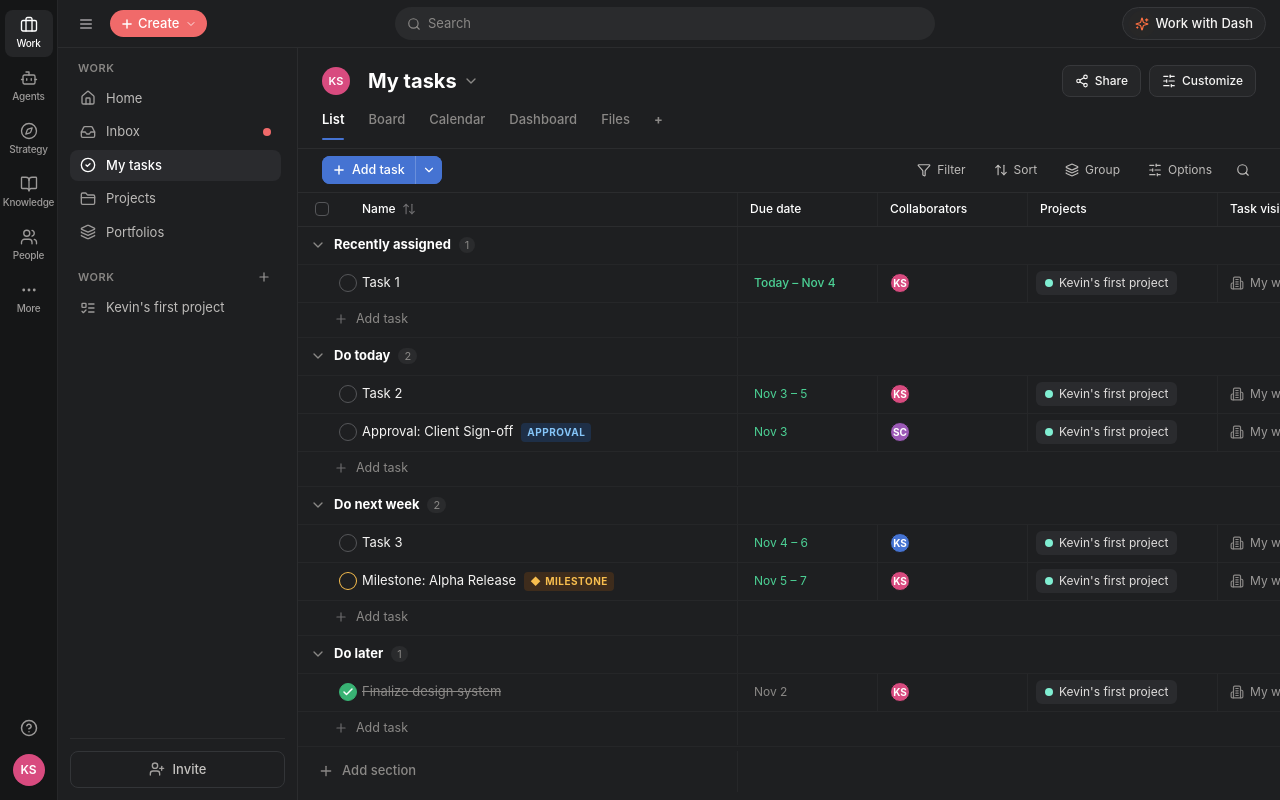
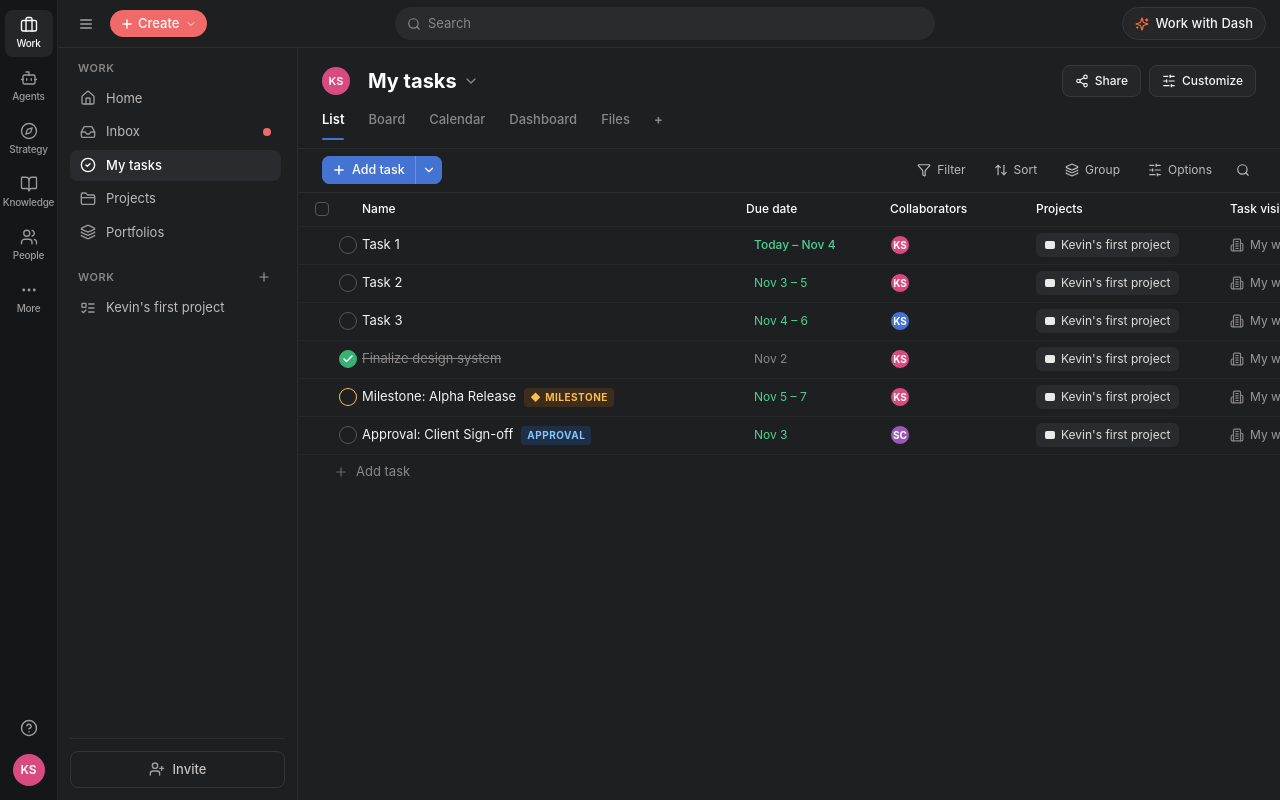
Before and after one commit to kkevinsm/KIZUNA-Project-Management-Tools, a Next.js app: page /my-tasks in a window 1280 px wide. Built offline with nearby package versions, Linux system fonts and the light colour scheme.

Commit message:
fix(my-tasks): clean default ungrouped view, fix vertical sticky header overlap, and remove table vertical borders

```diff
--- a/src/components/tasks/TaskList.tsx
+++ b/src/components/tasks/TaskList.tsx
@@ -119,7 +119,7 @@ export default function TaskList({
   const [filterMode, setFilterMode] = useState<string>('all'); // default to 'all' or 'incomplete'
   const [sortField, setSortField] = useState<string>('none');
   const [sortDirection, setSortDirection] = useState<'asc' | 'desc'>('asc');
-  const [groupField, setGroupField] = useState<string>('section');
+  const [groupField, setGroupField] = useState<string>('none');
   const [groupOrder, setGroupOrder] = useState<string>('Custom order');
 
   // Columns visibility state
@@ -421,7 +421,7 @@ export default function TaskList({
 
   const isFilterActive = filterMode !== 'all';
   const isSortActive = sortField !== 'none';
-  const isGroupActive = groupField !== 'section';
+  const isGroupActive = groupField !== 'none';
 
   return (
     <div className="flex-1 flex flex-col h-full bg-[#1e1f21] select-none relative overflow-hidden">
@@ -812,7 +812,7 @@ export default function TaskList({
                   </div>
                   <button
                     onClick={() => {
-                      setGroupField('section');
+                      setGroupField('none');
                       setGroupOrder('Custom order');
                     }}
                     className="text-[12px] text-[#8a8886] hover:text-white transition-colors"
@@ -855,6 +855,7 @@ export default function TaskList({
                     {isGroupFieldPickerOpen && (
                       <div className="absolute left-0 top-full mt-1 w-56 bg-[#252628] border border-[#37383b] rounded-xl shadow-2xl py-1 z-50 text-[13px]">
                         {[
+                          { id: 'none', label: 'None', icon: SlidersHorizontal },
                           { id: 'section', label: 'Sections', icon: Layers },
                           { id: 'start_date', label: 'Start date', icon: CalendarIcon },
                           { id: 'due_date', label: 'Due date', icon: CalendarIcon },
@@ -1092,9 +1093,9 @@ export default function TaskList({
       <div className="flex-1 overflow-x-auto overflow-y-auto w-full">
         <div className="min-w-max">
           {/* Table Header */}
-          <div className="flex items-center h-[34px] border-b border-[#2b2c2e] text-[#8a8886] font-semibold text-[11px] select-none bg-[#1e1f21] sticky top-0 z-20">
+          <div className="flex items-center h-[34px] border-b border-[#262729] text-[#8a8886] font-semibold text-[11px] select-none bg-[#1e1f21] sticky top-0 z-30">
             {/* Sticky Name Column Header */}
-            <div className="w-[440px] min-w-[440px] max-w-[440px] shrink-0 sticky left-0 z-30 bg-[#1e1f21] border-r border-[#262729] px-3 flex items-center h-full">
+            <div className="w-[440px] min-w-[440px] max-w-[440px] shrink-0 sticky left-0 z-40 bg-[#1e1f21] px-3 flex items-center h-full">
               <div
                 className="w-[24px] flex items-center justify-center shrink-0 cursor-pointer"
                 onClick={handleSelectAllVisible}
@@ -1127,31 +1128,31 @@ export default function TaskList({
                 className="flex items-center gap-1.5 text-white hover:text-white cursor-pointer group"
               >
                 <span className="font-medium text-[12px]">Name</span>
-                <ArrowUpDown className="w-3.5 h-3.5 text-[#6d6c6e] group-hover:text-white transition-colors" />
-              </div>
-            </div>
-
-            {/* Horizontally Scrollable Column Headers */}
+                <ArrowUpDown className="w-3.5 h-3.5 text-[#6d6c6e] opacity-0 group-hover:opacity-100 transition-opacity" />
+              </div>
+            </div>
+
+            {/* Horizontally Scrollable Column Headers (No vertical borders) */}
             {columns.dueDate && (
-              <div className="w-[140px] shrink-0 border-r border-[#262729] px-3 flex items-center h-full font-medium text-[12px] text-white">
+              <div className="w-[140px] shrink-0 px-2 flex items-center h-full font-medium text-[12px] text-white">
                 Due date
               </div>
             )}
 
             {columns.collaborators && (
-              <div className="w-[150px] shrink-0 border-r border-[#262729] px-3 flex items-center h-full font-medium text-[12px] text-white">
+              <div className="w-[150px] shrink-0 px-3 flex items-center h-full font-medium text-[12px] text-white">
                 Collaborators
               </div>
             )}
 
             {columns.project && (
-              <div className="w-[190px] shrink-0 border-r border-[#262729] px-3 flex items-center h-full font-medium text-[12px] text-white">
+              <div className="w-[190px] shrink-0 px-2 flex items-center h-full font-medium text-[12px] text-white">
                 Projects
               </div>
             )}
 
             {columns.visibility && (
-              <div className="w-[150px] shrink-0 border-r border-[#262729] px-3 flex items-center h-full font-medium text-[12px] text-white">
+              <div className="w-[150px] shrink-0 px-3 flex items-center h-full font-medium text-[12px] text-white">
                 Task visibility
               </div>
             )}
@@ -1160,7 +1161,7 @@ export default function TaskList({
             {customColumns.map((col) => (
               <div
                 key={col.id}
-                className="w-[150px] shrink-0 border-r border-[#262729] px-3 flex items-center justify-between h-full font-medium text-[12px] text-white group/col"
+                className="w-[150px] shrink-0 px-3 flex items-center justify-between h-full font-medium text-[12px] text-white group/col"
               >
                 <span className="truncate">{col.name}</span>
                 <button
@@ -1255,13 +1256,15 @@ export default function TaskList({
           <div className="pb-24">
             {groupedData.map((group) => {
               const isCollapsed = collapsedSections[group.id];
+              const isUngrouped = groupField === 'none' || group.id === 'all';
 
               return (
-                <div key={group.id} className="border-b border-[#252628]">
-                  {/* Section Header Row */}
+                <div key={group.id} className={isUngrouped ? '' : 'border-b border-[#252628]'}>
+                  {/* Section Header Row (Only shown when grouped) */}
+                  {!isUngrouped && (
                     <div className="flex items-center h-[38px] border-b border-[#252628] bg-[#1e1f21] group/sec">
                       {/* Sticky Left Section Header */}
-                    <div className="w-[440px] min-w-[440px] max-w-[440px] shrink-0 sticky left-0 z-20 bg-[#1e1f21] group-hover/sec:bg-[#252628] border-r border-[#262729] px-3 h-full flex items-center justify-between transition-colors">
+                      <div className="w-[440px] min-w-[440px] max-w-[440px] shrink-0 sticky left-0 z-10 bg-[#1e1f21] group-hover/sec:bg-[#252628] px-3 h-full flex items-center justify-between transition-colors">
                         <div
                           onClick={() => toggleSection(group.id)}
                           className="flex items-center gap-2 flex-1 cursor-pointer select-none"
@@ -1358,6 +1361,7 @@ export default function TaskList({
                       {/* Rest of Section row background spanning into columns */}
                       <div className="flex-1 h-full bg-[#1e1f21] group-hover/sec:bg-[#252628] transition-colors" />
                     </div>
+                  )}
 
                   {/* Section Tasks Table Rows */}
                   {!isCollapsed && (
@@ -1381,10 +1385,24 @@ export default function TaskList({
                         />
                       ))}
 
-                      {/* Inline Task Creation Row */}
-                      {inlineNewTaskSection === group.id ? (
+                      {/* Ungrouped Add Task row */}
+                      {isUngrouped && (
+                        <div className="flex items-center h-[36px] border-b border-transparent hover:bg-[#232427]/40 transition-colors group/add">
+                          <div
+                            onClick={() => handleQuickAdd('task')}
+                            className="w-[440px] min-w-[440px] max-w-[440px] shrink-0 sticky left-0 z-10 bg-[#1e1f21] group-hover/add:bg-[#232427] px-9 h-full flex items-center gap-2 text-[13px] text-[#8a8886] group-hover/add:text-white cursor-pointer transition-colors"
+                          >
+                            <Plus className="w-3.5 h-3.5 text-[#6d6c6e] group-hover/add:text-white transition-colors" />
+                            <span>Add task</span>
+                          </div>
+                          <div className="flex-1 h-full" />
+                        </div>
+                      )}
+
+                      {/* Grouped Inline Task Creation Row */}
+                      {!isUngrouped && inlineNewTaskSection === group.id ? (
                         <div className="flex items-center h-[38px] border-b border-[#262729] bg-[#1e1f21]">
-                          <div className="w-[440px] min-w-[440px] max-w-[440px] shrink-0 sticky left-0 z-10 bg-[#1e1f21] border-r border-[#262729] px-3 h-full flex items-center gap-2">
+                          <div className="w-[440px] min-w-[440px] max-w-[440px] shrink-0 sticky left-0 z-10 bg-[#1e1f21] px-3 h-full flex items-center gap-2">
                             <input
                               type="text"
                               autoFocus
@@ -1412,28 +1430,28 @@ export default function TaskList({
                           </div>
                           <div className="flex-1 h-full bg-[#1e1f21]" />
                         </div>
-                      ) : (
+                      ) : !isUngrouped ? (
                         <div className="flex items-center h-[34px] border-b border-transparent hover:bg-[#232427]/40 transition-colors group/add">
                           <div
                             onClick={() => setInlineNewTaskSection(group.id)}
-                            className="w-[440px] min-w-[440px] max-w-[440px] shrink-0 sticky left-0 z-10 bg-[#1e1f21] group-hover/add:bg-[#232427] border-r border-[#262729] px-9 h-full flex items-center gap-2 text-[12.5px] text-[#8a8886] group-hover/add:text-white cursor-pointer transition-colors"
+                            className="w-[440px] min-w-[440px] max-w-[440px] shrink-0 sticky left-0 z-10 bg-[#1e1f21] group-hover/add:bg-[#232427] px-9 h-full flex items-center gap-2 text-[12.5px] text-[#8a8886] group-hover/add:text-white cursor-pointer transition-colors"
                           >
                             <Plus className="w-3.5 h-3.5 text-[#6d6c6e] group-hover/add:text-white transition-colors" />
                             <span>Add task</span>
                           </div>
                           <div className="flex-1 h-full" />
                         </div>
-                      )}
+                      ) : null}
                     </div>
                   )}
                 </div>
               );
             })}
 
-            {/* Add Section Button / Input */}
+            {/* Add Section Button / Input (Only when Group by Section is active) */}
             {groupField === 'section' && (
               <div className="flex items-center h-[42px] border-b border-transparent mt-1">
-                <div className="w-[440px] min-w-[440px] max-w-[440px] shrink-0 sticky left-0 z-10 bg-[#1e1f21] border-r border-[#262729] px-3 h-full flex items-center">
+                <div className="w-[440px] min-w-[440px] max-w-[440px] shrink-0 sticky left-0 z-10 bg-[#1e1f21] px-3 h-full flex items-center">
                   {isAddingSection ? (
                     <div className="flex items-center gap-2 w-full">
                       <input
--- a/src/components/tasks/TaskRow.tsx
+++ b/src/components/tasks/TaskRow.tsx
@@ -14,6 +14,7 @@ import {
   Flag,
   Sparkles,
   Building2,
+  Lock,
   Users,
   Plus,
 } from 'lucide-react';
@@ -92,7 +93,7 @@ export default function TaskRow({
     >
       {/* 1. STICKY LEFT COLUMN: Task Name, Selection Checkbox & Complete Button */}
       <div
-        className={`w-[440px] min-w-[440px] max-w-[440px] shrink-0 sticky left-0 z-10 border-r border-[#262729] flex items-center px-3 h-full transition-colors ${
+        className={`w-[440px] min-w-[440px] max-w-[440px] shrink-0 sticky left-0 z-10 flex items-center px-3 h-full transition-colors ${
           isSelected
             ? 'bg-[#1b2b48] group-hover:bg-[#203456]'
             : 'bg-[#1e1f21] group-hover:bg-[#232427]'
@@ -191,7 +192,7 @@ export default function TaskRow({
 
       {/* 2. DUE DATE COLUMN (Horizontally Scrollable) */}
       {showDueDateColumn && (
-        <div className="w-[140px] shrink-0 border-r border-[#262729] px-2 flex items-center h-full relative">
+        <div className="w-[140px] shrink-0 px-2 flex items-center h-full relative">
           <button
             type="button"
             onClick={(e) => {
@@ -235,7 +236,7 @@ export default function TaskRow({
 
       {/* 3. COLLABORATORS COLUMN */}
       {showCollaboratorsColumn && (
-        <div className="w-[150px] shrink-0 border-r border-[#262729] px-3 flex items-center h-full">
+        <div className="w-[150px] shrink-0 px-3 flex items-center h-full">
           <div className="flex items-center -space-x-1.5">
             <div
               className="w-5 h-5 rounded-full flex items-center justify-center text-white text-[10px] font-bold border border-[#1e1f21]"
@@ -250,7 +251,7 @@ export default function TaskRow({
 
       {/* 4. PROJECTS COLUMN */}
       {showProjectColumn && (
-        <div className="w-[190px] shrink-0 border-r border-[#262729] px-2 flex items-center h-full relative">
+        <div className="w-[190px] shrink-0 px-2 flex items-center h-full relative">
           <button
             type="button"
             onClick={(e) => {
@@ -260,7 +261,7 @@ export default function TaskRow({
             }}
             className="bg-[#2a2b2e] hover:bg-[#343539] text-[#e0dedd] px-2 py-0.5 rounded-md text-[12px] truncate max-w-[180px] flex items-center gap-1.5 transition-colors border border-transparent hover:border-[#424448]"
           >
-            <span className="w-2 h-2 rounded-full bg-[#80eed2] shrink-0" />
+            <span className="w-2.5 h-2 rounded-[2px] bg-white/90 shrink-0" />
             <span className="truncate">{task.projectName || "Kevin's first project"}</span>
           </button>
 
@@ -284,7 +285,7 @@ export default function TaskRow({
                     task.projectId === p.id ? 'text-[#4573d2] font-semibold' : 'text-white'
                   }`}
                 >
-                  <span className="w-2 h-2 rounded-full bg-[#80eed2] shrink-0" />
+                  <span className="w-2.5 h-2 rounded-[2px] bg-white/90 shrink-0" />
                   <span className="truncate">{p.name}</span>
                 </button>
               ))}
@@ -295,9 +296,13 @@ export default function TaskRow({
 
       {/* 5. TASK VISIBILITY COLUMN */}
       {showVisibilityColumn && (
-        <div className="w-[150px] shrink-0 border-r border-[#262729] px-3 flex items-center gap-1.5 text-[#9c9a99] text-[12px] h-full truncate">
-          <Building2 className="w-3.5 h-3.5 text-[#8a8886] shrink-0" />
-          <span className="truncate">{task.visibility || 'My workspace'}</span>
+        <div className="w-[150px] shrink-0 px-3 flex items-center gap-1.5 text-[#9c9a99] text-[12px] h-full truncate">
+          {(task.visibility === 'Only me' || task.visibility === 'private' || !task.projectName) ? (
+            <Lock className="w-3.5 h-3.5 text-[#8a8886] shrink-0" />
+          ) : (
+            <Building2 className="w-3.5 h-3.5 text-[#8a8886] shrink-0" />
+          )}
+          <span className="truncate">{task.visibility || (task.projectName ? 'My workspace' : 'Only me')}</span>
         </div>
       )}
 
@@ -314,7 +319,7 @@ export default function TaskRow({
               setEditingCustomField(col.id);
               setCustomFieldValue(val);
             }}
-            className="w-[150px] shrink-0 border-r border-[#262729] px-3 flex items-center h-full text-[12px] text-[#f5f4f3] truncate hover:bg-[#28292c]/50 transition-colors"
+            className="w-[150px] shrink-0 px-3 flex items-center h-full text-[12px] text-[#f5f4f3] truncate hover:bg-[#28292c]/50 transition-colors"
           >
             {isEditingThis ? (
               <input
```
Lines whose indentation alone changed are shown as unchanged.
